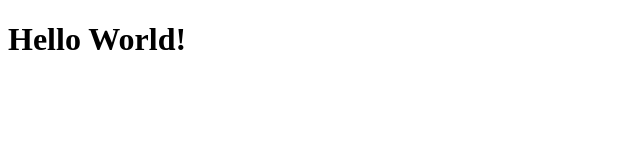
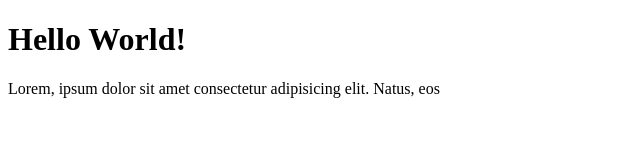
Before and after one commit to fandxev/wpu-git-test, a plain HTML site: page index.html in a window 1280 px wide. Shown: the whole page, without its empty margins (0-640 px from the left). Drawn offline with Linux system fonts and the light colour scheme.

Commit message:
menambahkan paragraf

```diff
--- a/index.html
+++ b/index.html
@@ -8,5 +8,6 @@
 </head>
 <body>
     <h1>Hello World!</h1>
+    <p>Lorem, ipsum dolor sit amet consectetur adipisicing elit. Natus, eos</p>
 </body>
 </html>
```
